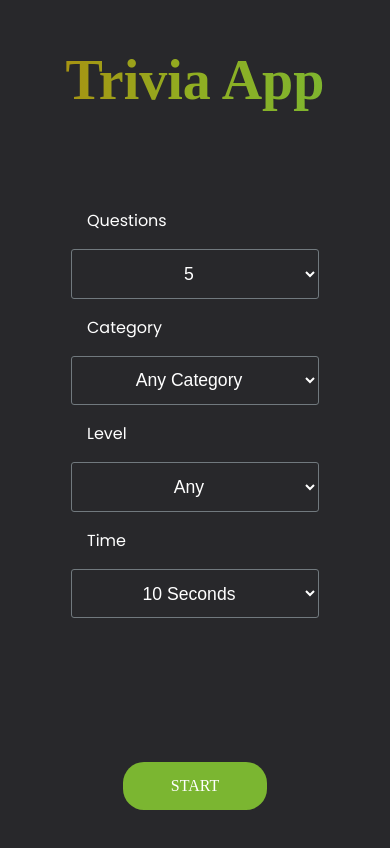
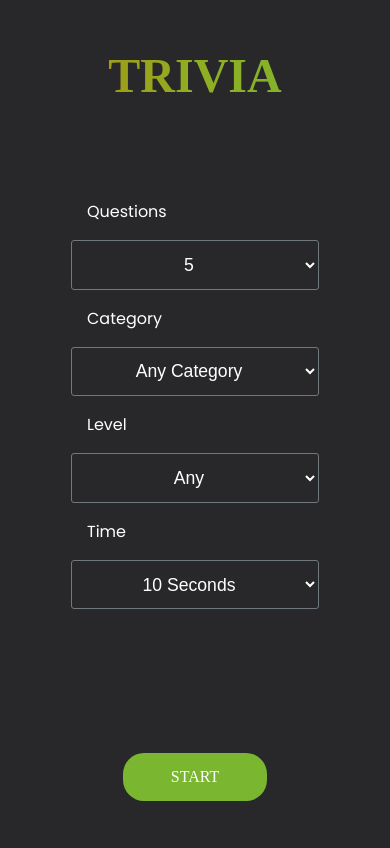
Before and after one commit to TimmyC-webdev/Trivia-Game, a website built with Parcel: page index.html in a window 390 px wide. Built offline with nearby package versions, Linux system fonts and the light colour scheme; a web font is replaced by a local one.

Commit message:
font size change

```diff
--- a/index.html
+++ b/index.html
@@ -12,7 +12,7 @@
 
     <main class="app">
         <div class="start-display">
-            <h1>Trivia App</h1>
+            <h1>Trivia</h1>
 
             <div class="settings">
                 <div class="settings-part-1">
--- a/style.css
+++ b/style.css
@@ -23,17 +23,18 @@ body {
 
 h1 {
   font-family: "Poller One", serif;
-  font-size: 5rem;
+  font-size: 8rem;
   background-image: linear-gradient(to right, #ab8f0f, #90ae22, #7bb631);
   -webkit-text-fill-color: transparent;
   -webkit-background-clip: text;
   text-align: center;
   margin: 3rem auto 3rem auto;
+  text-transform: uppercase;
 }
 
 @media only screen and (max-width: 768px) {
   h1 {
-    font-size: 3.5rem;
+    font-size: 3rem;
   }
 }
 
```
